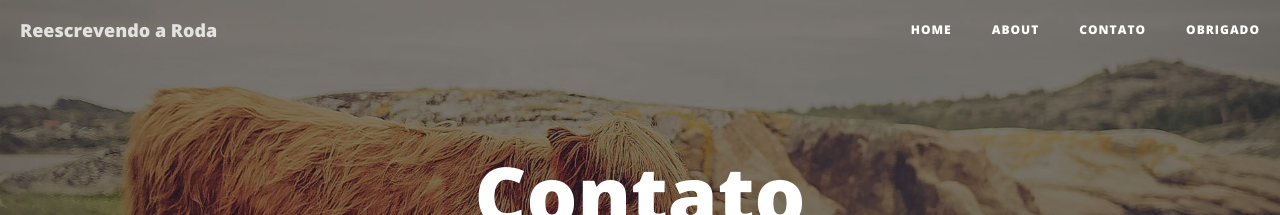
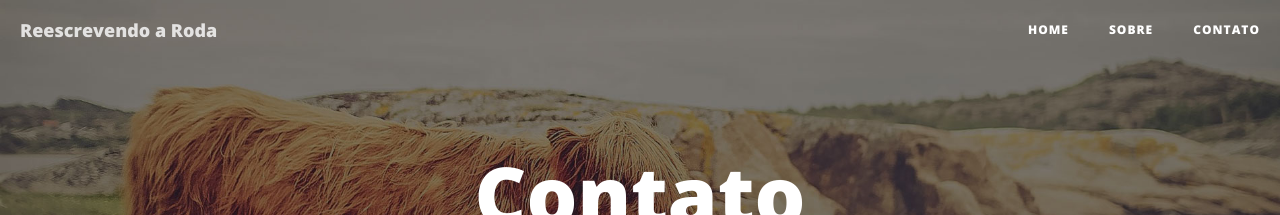
Before and after one commit to ZehT/reescrevendoaroda, a Jekyll site: the page built from contact.html, in a window 1280 px wide. Shown: the top 215 px of the page. Built offline with Jekyll 4.4.1, drawn with Linux system fonts in a browser that asks for light colours; nearby versions of some CDN libraries.

Commit message:
mail + next

```diff
--- a/thanks.html
+++ b/_thanks/thanks.html
@@ -1,8 +1,6 @@
 ---
 layout: page
 title: "Obrigado"
-description: "Obrigado!"
+description: "Em até 24hrs entro em contato"
 header-img: "img/about-bg.jpg"
 ---
-
-<p>Em até 24hrs entro em contato!</p>
--- a/about.html
+++ b/about.html
@@ -1,6 +1,6 @@
 ---
 layout: page
-title: "About"
+title: "Sobre"
 description: "Oi, eu sou o Trein!"
 header-img: "img/about-bg.jpg"
 ---
--- a/contact.html
+++ b/contact.html
@@ -7,9 +7,9 @@
 
 <p>Me envie uma mensagem! Preencha o formulário baixo para me enviar uma mensagem e eu te respondo dentro de 24horas!</p>
 
-<form method="post" id="contactForm" novalidate>
+<form method="post"  action="http://formspree.io/jhtrein@gmail.com" id="contactForm" novalidate>
 	<input type="text" name="_gotcha" style="display:none" />
-	<input type="hidden" name="_next" value="/thanks.html" />
+	<input type="hidden" name="_next" value="/thanks/thanks.html" />
     <div class="row control-group">
         <div class="form-group col-xs-12 floating-label-form-group controls">
             <label>Nome</label>
```
Also changed, not shown: other parts of contact.html (+0 -4 lines).
